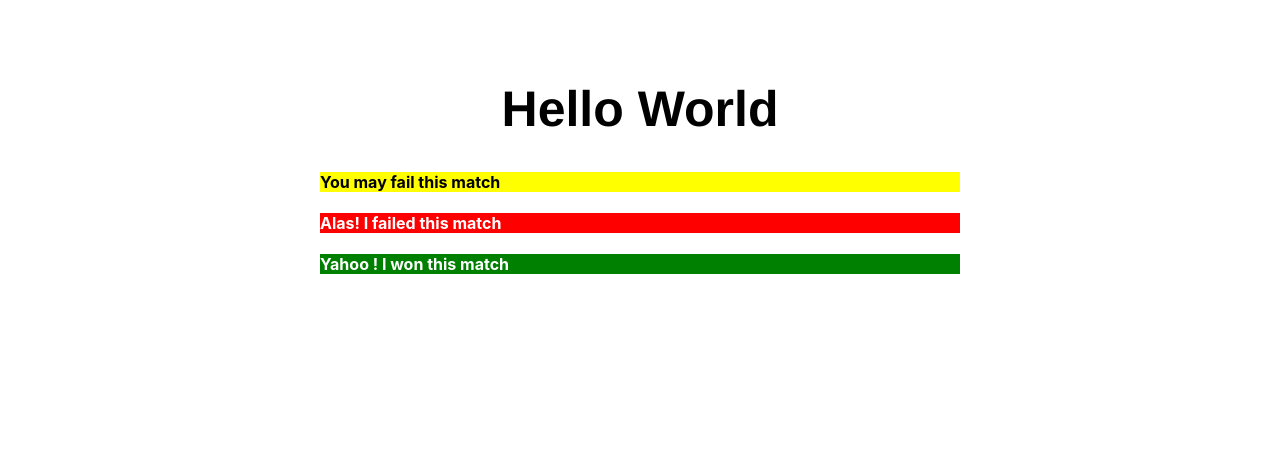
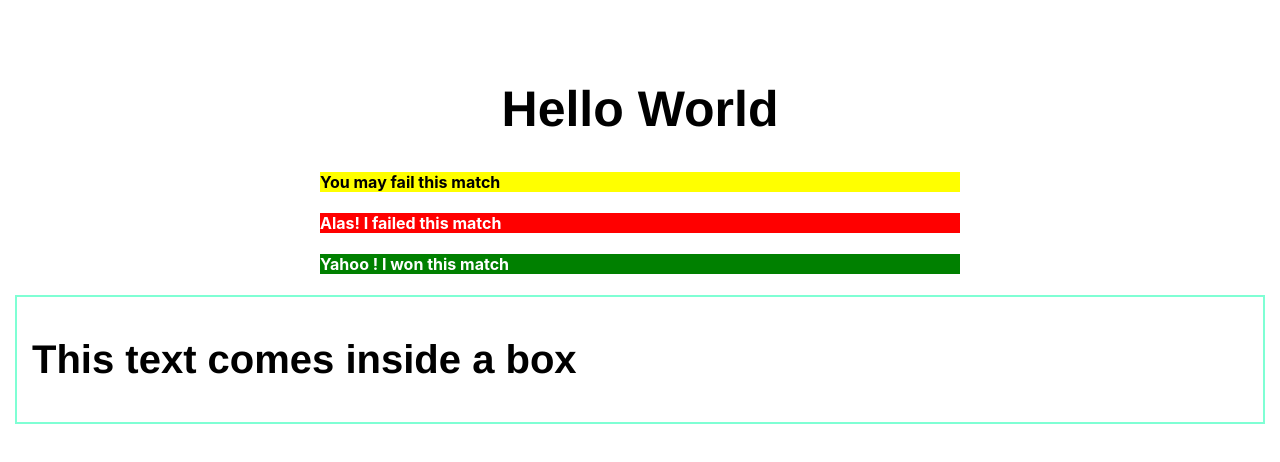
Before and after one commit to StackZombie/sass-react-app, a React (Create React App) app: page / in a window 1280 px wide. Shown: the top 462 px of the page. Built offline with nearby package versions, Linux system fonts and the light colour scheme.

Commit message:
Adding interpolation in sass

```diff
--- a/src/App.js
+++ b/src/App.js
@@ -12,6 +12,9 @@ function App() {
           <h4 class="danger">Alas! I failed this match</h4>
           <h4 class="success">Yahoo ! I won this match</h4>
     </div>
+    <div class="box">
+      <h3>This text comes inside a box</h3>
+    </div>
     </>
   );
 }
--- a/src/App.scss
+++ b/src/App.scss
@@ -4,6 +4,7 @@ $secondary-color: white;
 $warning-color:yellow;
 $succes-color:green;
 $danger-color:red;
+$aqua : #7FFFD4;
 
 $large : 50px;
 $medium : 40px;
@@ -23,6 +24,10 @@ h2{
     font-family: $myFont;
 }
 
+h3{
+    font-size:$medium;
+    font-family: $myFont;
+}
 #container{
     text-align: center;
     margin-top: 5em;
@@ -46,3 +51,26 @@ h2{
         background-color: $danger-color;
     }
 }
+
+// Interpolation and mixins
+
+@mixin margin($position , $unit){
+    margin-#{$position} : $unit + px;
+}
+
+@mixin padding($position , $unit){
+    padding-#{$position} : $unit + px;
+}
+
+@mixin border($unit,$color){
+    border: $unit + px +" solid " + $color;
+}
+
+.box{
+    @include border(2 , $aqua);
+    @include margin(top,15);
+    @include margin(bottom,15);
+    @include margin(left,15);
+    @include margin(right,15);
+    @include padding(left,15);
+}
```
